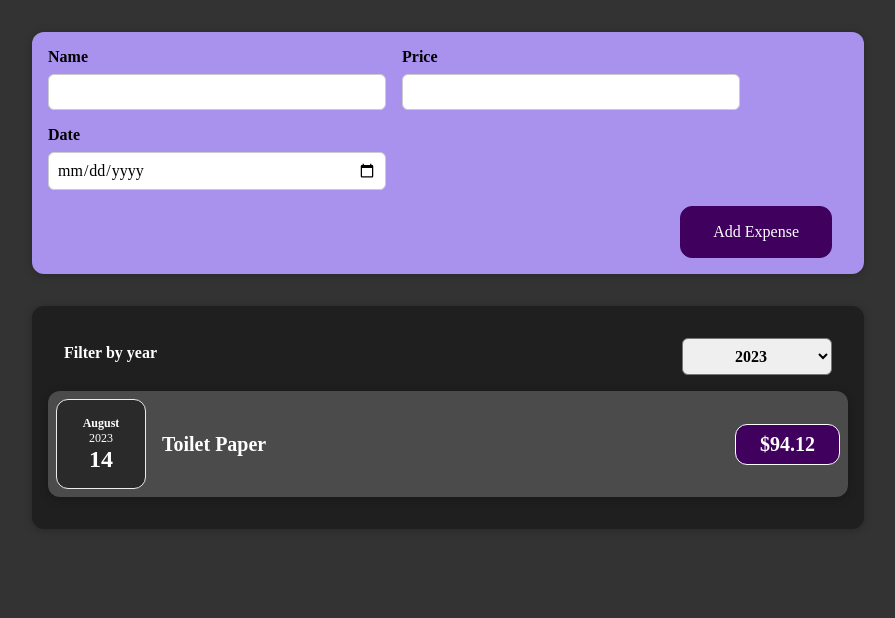
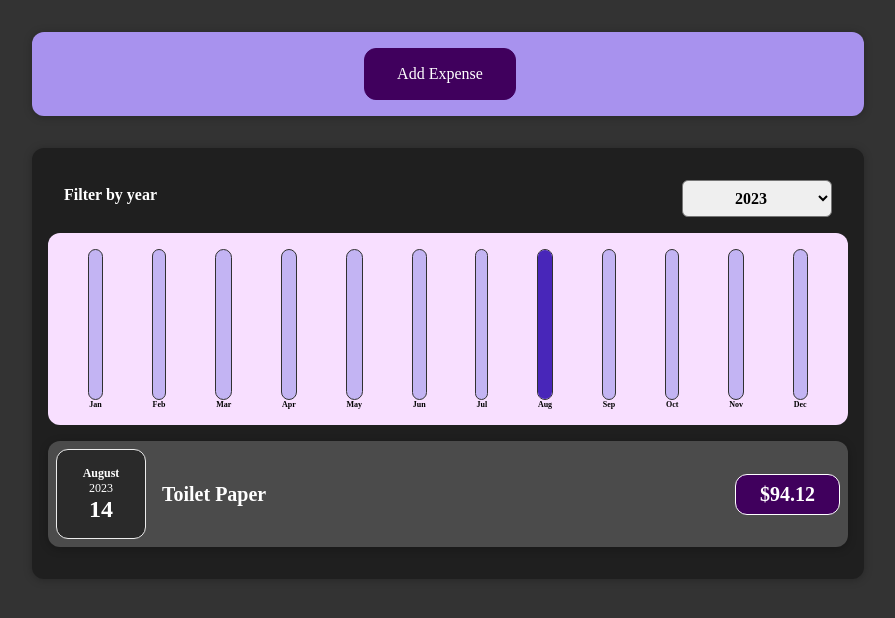
Before and after one commit to 1amSumit/React-ExpenseTracker, a React (Create React App) app: page / in a window 1280 px wide. Shown: the top 618 px of the page, without its empty margins (192-1087 px from the left). Built offline with nearby package versions, Linux system fonts and the light colour scheme.

Commit message:
chart add

```diff
--- /dev/null
+++ b/src/components/Chart/Chart.css
@@ -0,0 +1,9 @@
+.chart {
+  padding: 1rem;
+  border-radius: 12px;
+  background-color: #f8dfff;
+  text-align: center;
+  display: flex;
+  justify-content: space-around;
+  height: 10rem;
+}
--- /dev/null
+++ b/src/components/Chart/Chart.jsx
@@ -0,0 +1,22 @@
+import React from "react";
+import "./Chart.css";
+import ChartBar from "./ChartBar";
+
+const Chart = (props) => {
+  const valueArray = props.dataPoints.map((dataPoint) => dataPoint.value);
+  const maxValues = Math.max(...valueArray);
+  return (
+    <div className="chart">
+      {props.dataPoints.map((dataPoint) => (
+        <ChartBar
+          key={dataPoint.label}
+          value={dataPoint.value}
+          maxValue={maxValues}
+          label={dataPoint.label}
+        />
+      ))}
+    </div>
+  );
+};
+
+export default Chart;
--- /dev/null
+++ b/src/components/Chart/ChartBar.css
@@ -0,0 +1,30 @@
+.chart-bar {
+  height: 100%;
+  display: flex;
+  flex-direction: column;
+  align-items: center;
+}
+
+.chart-bar__inner {
+  height: 100%;
+  width: 100%;
+  border: 1px solid #313131;
+  border-radius: 12px;
+  background-color: #c3b4f3;
+  overflow: hidden;
+  display: flex;
+  flex-direction: column;
+  justify-content: flex-end;
+}
+
+.chart-bar__fill {
+  background-color: #4826b9;
+  width: 100%;
+  transition: all 0.3s ease-out;
+}
+
+.chart-bar__label {
+  font-weight: bold;
+  font-size: 0.5rem;
+  text-align: center;
+}
--- /dev/null
+++ b/src/components/Chart/ChartBar.js
@@ -0,0 +1,20 @@
+import React from "react";
+import "./ChartBar.css";
+
+const ChartBar = (props) => {
+  let barHeight = "0%";
+  if (props.maxValue > 0) {
+    barHeight = `${(props.value / props.maxValue) * 100}%`;
+  }
+
+  return (
+    <div className="chart-bar">
+      <div className="chart-bar__inner">
+        <div className="chart-bar__fill" style={{ height: barHeight }}></div>
+      </div>
+      <div className="chart-bar__label">{props.label}</div>
+    </div>
+  );
+};
+
+export default ChartBar;
--- a/src/components/ExpenseForm/ExpenseForm.jsx
+++ b/src/components/ExpenseForm/ExpenseForm.jsx
@@ -5,6 +5,12 @@
   const [enteredTitle, setEnteredTitle] = useState("");
   const [enteredAmount, setEnteredAmount] = useState("");
   const [enteredDate, setEnteredDate] = useState("");
+  const [isClicked, setIsClicked] = useState("");
+
+  const cancelClickedHandler = () => {
+    setIsClicked(false);
+    props.getClickedEvent(isClicked);
+  };
 
   const titleChangehandler = (event) => {
     setEnteredTitle(event.target.value);
@@ -23,13 +29,13 @@
 
     const expenseData = {
       title: enteredTitle,
-      amount: enteredAmount,
+      amount: +enteredAmount,
       date: new Date(enteredDate),
     };
     props.getFormDatas(expenseData);
     setEnteredTitle("");
     setEnteredAmount("");
-    setEnteredDate(2023);
+    setEnteredDate("");
   };
 
   return (
@@ -71,6 +77,7 @@
         </div>
       </div>
       <div className="new-expense__actions">
+        <button onClick={cancelClickedHandler}>cancel</button>
         <button type="submit">Add Expense</button>
       </div>
     </form>
--- a/src/components/ExpenseForm/NewExpense.jsx
+++ b/src/components/ExpenseForm/NewExpense.jsx
@@ -1,8 +1,9 @@
-import React from "react";
+import React, { useState } from "react";
 import ExpenseForm from "./ExpenseForm";
 import "./NewExpense.css";
 
 const NewExpense = (props) => {
+  const [isClicked, setIsClicked] = useState();
   const getFormData = (expenseData) => {
     const expenses = {
       ...expenseData,
@@ -10,9 +11,26 @@
     };
     props.getExpenseData(expenses);
   };
+
+  const isClickedHandler = (value) => {
+    !value ? setIsClicked(value) : setIsClicked(true);
+  };
   return (
     <div className="new-expense">
-      <ExpenseForm getFormDatas={getFormData} />
+      {isClicked ? (
+        <ExpenseForm
+          getFormDatas={getFormData}
+          getClickedEvent={isClickedHandler}
+        />
+      ) : (
+        ""
+      )}
+
+      {!isClicked ? (
+        <button onClick={isClickedHandler}>Add Expense</button>
+      ) : (
+        ""
+      )}
     </div>
   );
 };
--- /dev/null
+++ b/src/components/Expenses/ExpenseChart.js
@@ -0,0 +1,29 @@
+import React from "react";
+
+import Chart from "../Chart/Chart";
+
+const ExpenseChart = (props) => {
+  const expenseChartData = [
+    { label: "Jan", value: 0 },
+    { label: "Feb", value: 0 },
+    { label: "Mar", value: 0 },
+    { label: "Apr", value: 0 },
+    { label: "May", value: 0 },
+    { label: "Jun", value: 0 },
+    { label: "Jul", value: 0 },
+    { label: "Aug", value: 0 },
+    { label: "Sep", value: 0 },
+    { label: "Oct", value: 0 },
+    { label: "Nov", value: 0 },
+    { label: "Dec", value: 0 },
+  ];
+
+  for (const expense of props.expenses) {
+    const expenseMonth = expense.date.getMonth();
+    expenseChartData[expenseMonth].value += expense.amount;
+  }
+
+  return <Chart dataPoints={expenseChartData} />;
+};
+
+export default ExpenseChart;
--- a/src/components/Expenses/Expenses.js
+++ b/src/components/Expenses/Expenses.js
@@ -3,6 +3,7 @@
 import Card from "../UI/Card";
 import ExpensesFilter from "./ExpenseFilter";
 import ExpensesList from "./ExpensesList";
+import ExpenseChart from "./ExpenseChart";
 
 const Expenses = (props) => {
   const [filterdYear, setFilterdYear] = useState("2023");
@@ -17,6 +18,7 @@
   return (
     <Card className="expenses">
       <ExpensesFilter value={filterdYear} getSelectedYear={selectedYear} />
+      <ExpenseChart expenses={filteredExpenses} />
       <ExpensesList items={filteredExpenses} />
     </Card>
   );
```
